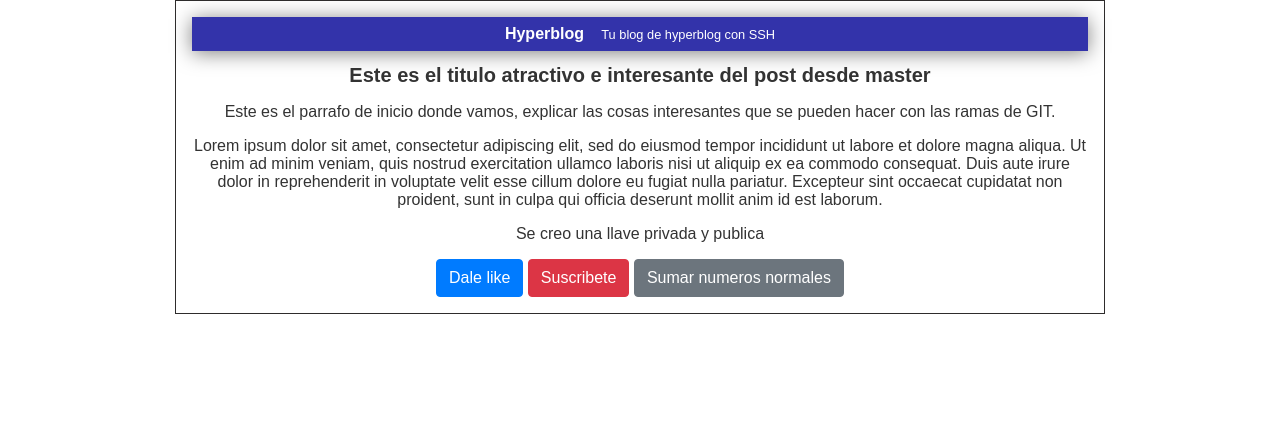
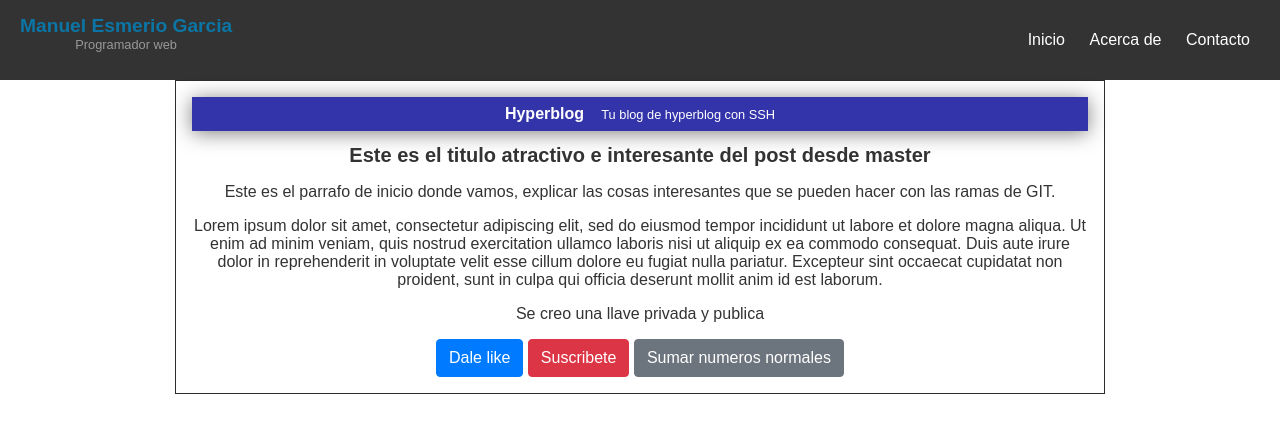
Before and after one commit to ManuelEsmerio/hyperblog, a plain HTML site: page index.html in a window 1280 px wide. Drawn offline with Linux system fonts and the light colour scheme.

Commit message:
Header terminado 31012021

```diff
--- a/css/style.css
+++ b/css/style.css
@@ -91,3 +91,61 @@ body {
     background-color: #5a6268;
     border-color: #545b62;
 }
+
+
+/*Estilos del Header*/
+#main-header {
+	background: #333;
+	color: white;
+	height: 80px;
+}
+#main-header a {
+    color: white;
+}
+
+#logo-header {
+	float: left;
+	padding: 15px 0 0 20px;
+	text-decoration: none;
+}
+#logo-header:hover {
+    color: #0b76a6;
+}
+
+#logo-header .site-name {
+    display: block;
+    font-weight: 700;
+    font-size: 1.2em;
+}
+
+#logo-header .site-desc {
+    display: block;
+    font-weight: 300;
+    font-size: 0.8em;
+    color: #999;
+}
+
+nav {
+	float: right;
+}
+nav ul {
+    margin: 0;
+    padding: 0;
+    list-style: none;
+    padding-right: 20px;
+}
+
+nav ul li {
+    display: inline-block;
+    line-height: 80px;
+}
+
+nav ul li a {
+    display: block;
+    padding: 0 10px;
+    text-decoration: none;
+}
+
+nav ul li a:hover {
+    background: #0b76a6;
+}
--- a/index.html
+++ b/index.html
@@ -8,6 +8,20 @@
     <link rel="stylesheet" href="css/style.css">
 </head>
 <body>
+
+    <header id="main-header">
+		<a id="logo-header" href="#">
+			<span class="site-name">Manuel Esmerio Garcia</span>
+			<span class="site-desc">Programador web</span>
+		</a>
+		<nav>
+			<ul>
+				<li><a href="#">Inicio</a></li>
+				<li><a href="#">Acerca de</a></li>
+				<li><a href="#">Contacto</a></li>
+			</ul>
+		</nav>
+	</header>
     <div class="container">
         <div class="header">
             Hyperblog
```
